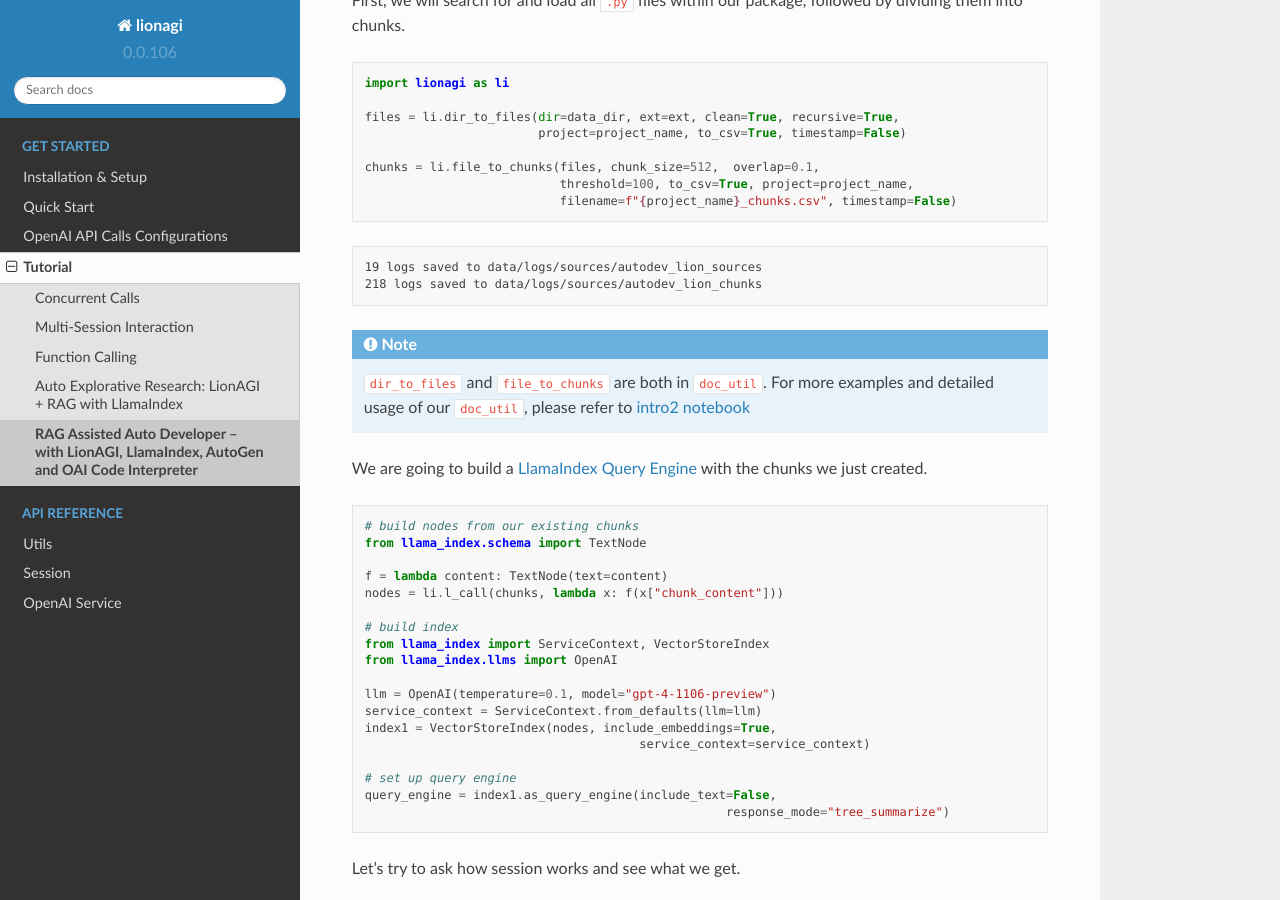
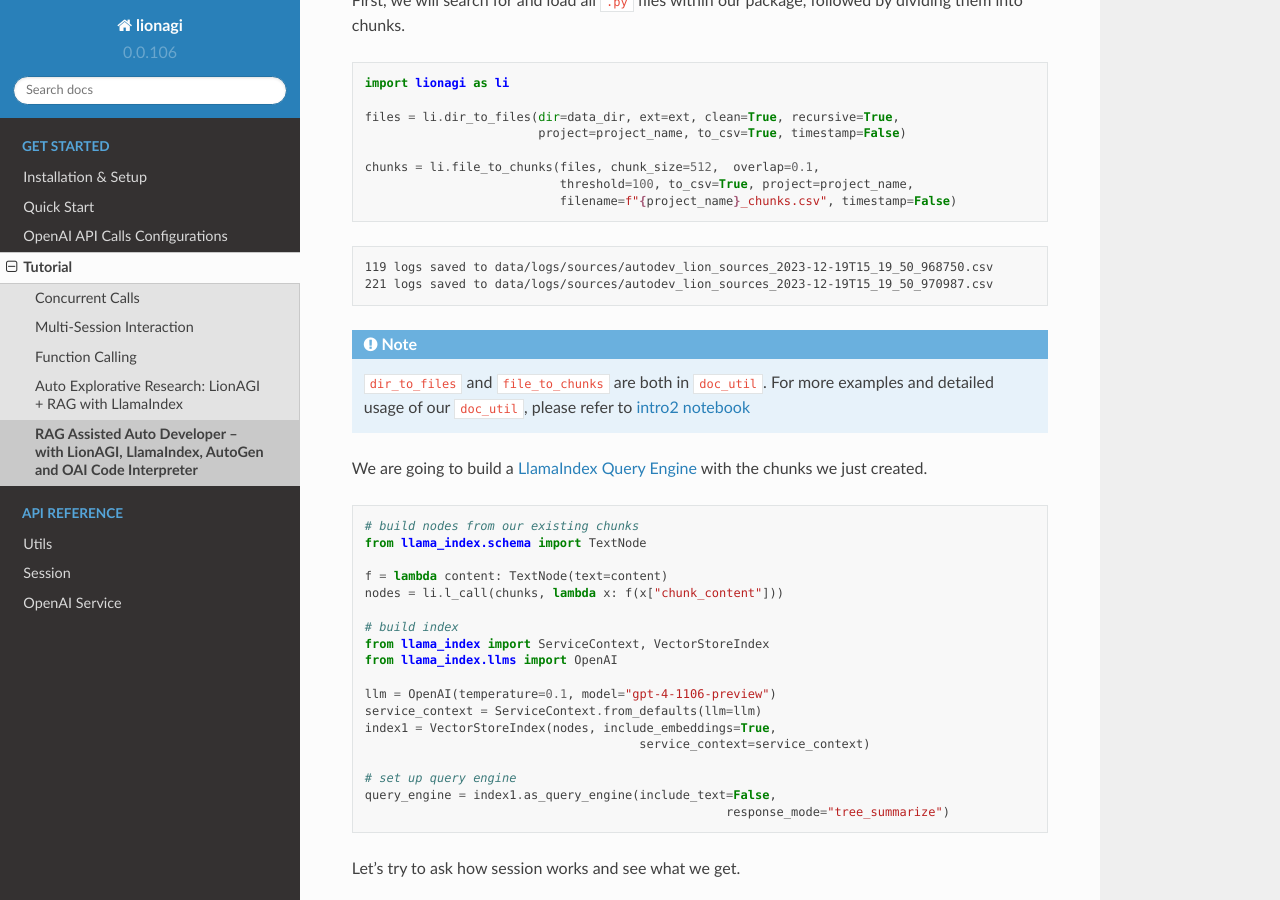
Before and after one commit to lion-agi/lionagi, a Sphinx documentation site: the page built from docs/Get_started/Examples/coder.rst, in a window 1280 px wide and 900 px high, scrolled down 951 px. Built offline with Sphinx 7.4.7 and the Read the Docs theme 2.0.0, drawn with Linux system fonts in a browser that asks for light colours.

Commit message:
Update coder.rst

```diff
--- a/docs/Get_started/Examples/coder.rst
+++ b/docs/Get_started/Examples/coder.rst
@@ -50,8 +50,9 @@ followed by dividing them into chunks.
 
 .. code-block:: markdown
 
-   19 logs saved to data/logs/sources/autodev_lion_sources
-   218 logs saved to data/logs/sources/autodev_lion_chunks
+   119 logs saved to data/logs/sources/autodev_lion_sources_2023-12-19T15_19_50_968750.csv
+   221 logs saved to data/logs/sources/autodev_lion_sources_2023-12-19T15_19_50_970987.csv
+
 
 .. note::
    ``dir_to_files`` and ``file_to_chunks`` are both in ``doc_util``. For more examples and detailed usage of
```
